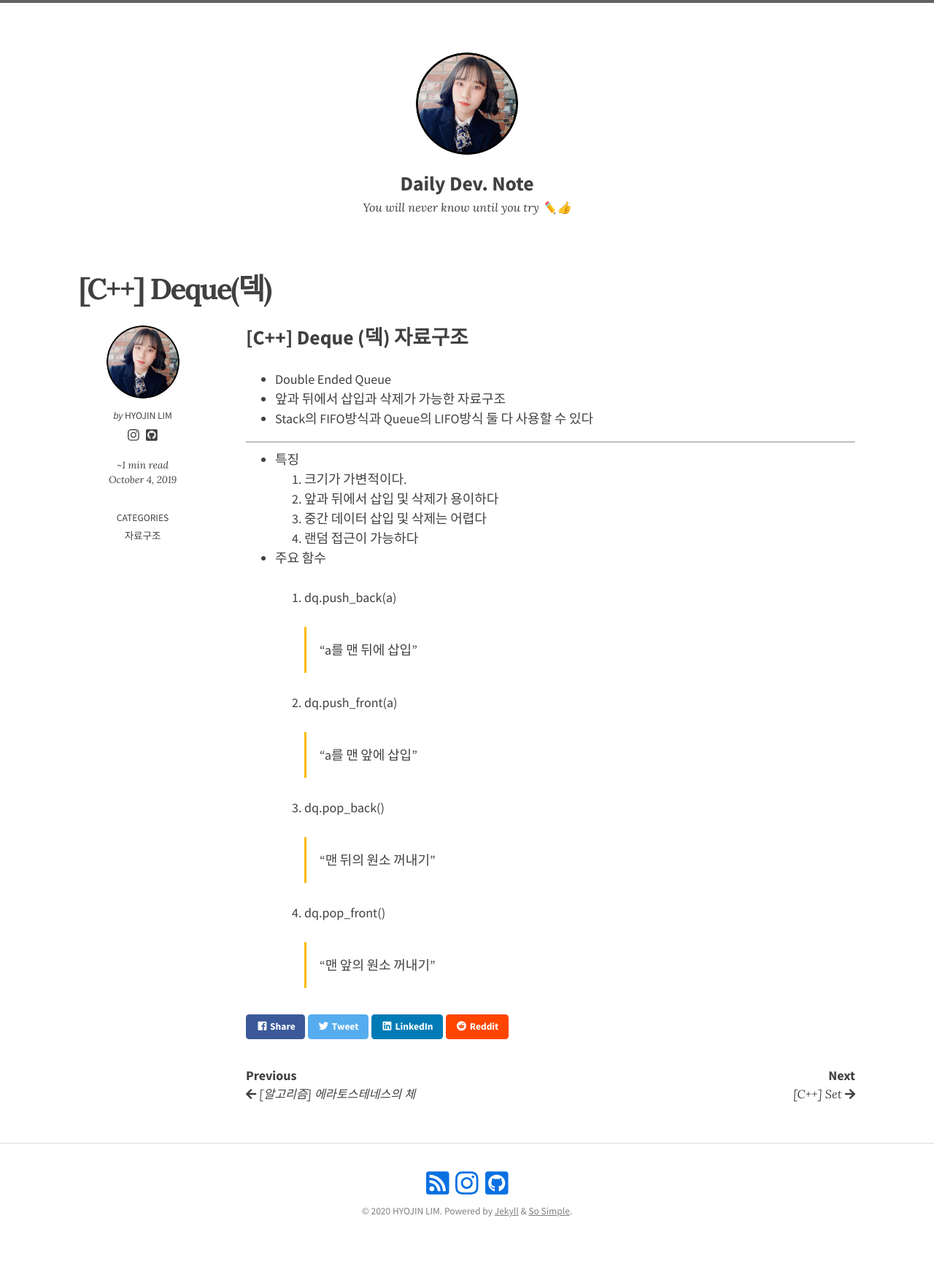
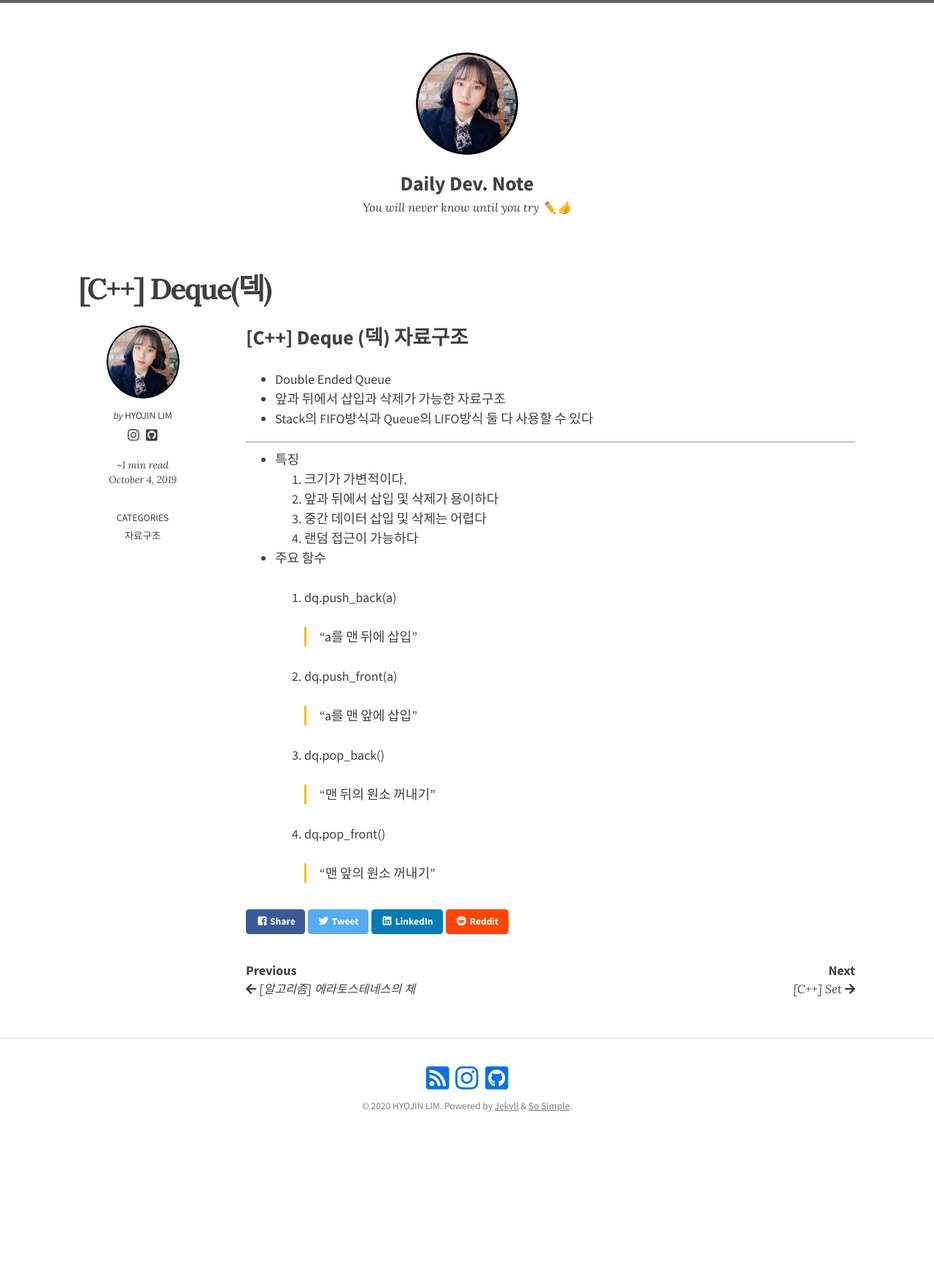
Before and after one commit to genie97/genie97.github.com, a Jekyll site: the page built from _posts/2019-10-04-[c++] Deque (덱) 자료구조.md, in a window 1280 px wide. Shown: the whole page at 73% size. Built offline with Jekyll 4.4.1, drawn with Linux system fonts in a browser that asks for light colours; nearby versions of some CDN libraries; a script that is not in the unit is left out; after the commit the page ends 1599 px from its top, so only the background shows below that.

Commit message:
modify css

```diff
--- a/_sass/so-simple/_reset.scss
+++ b/_sass/so-simple/_reset.scss
@@ -223,7 +223,7 @@ small {
 blockquote {
   margin-right: 0;
   margin-left: 0;
-  padding: 1em 1em;
+  padding: 0 1rem 0 1rem;
   border-left: solid 0.5em;
 
   *:last-child {
```
